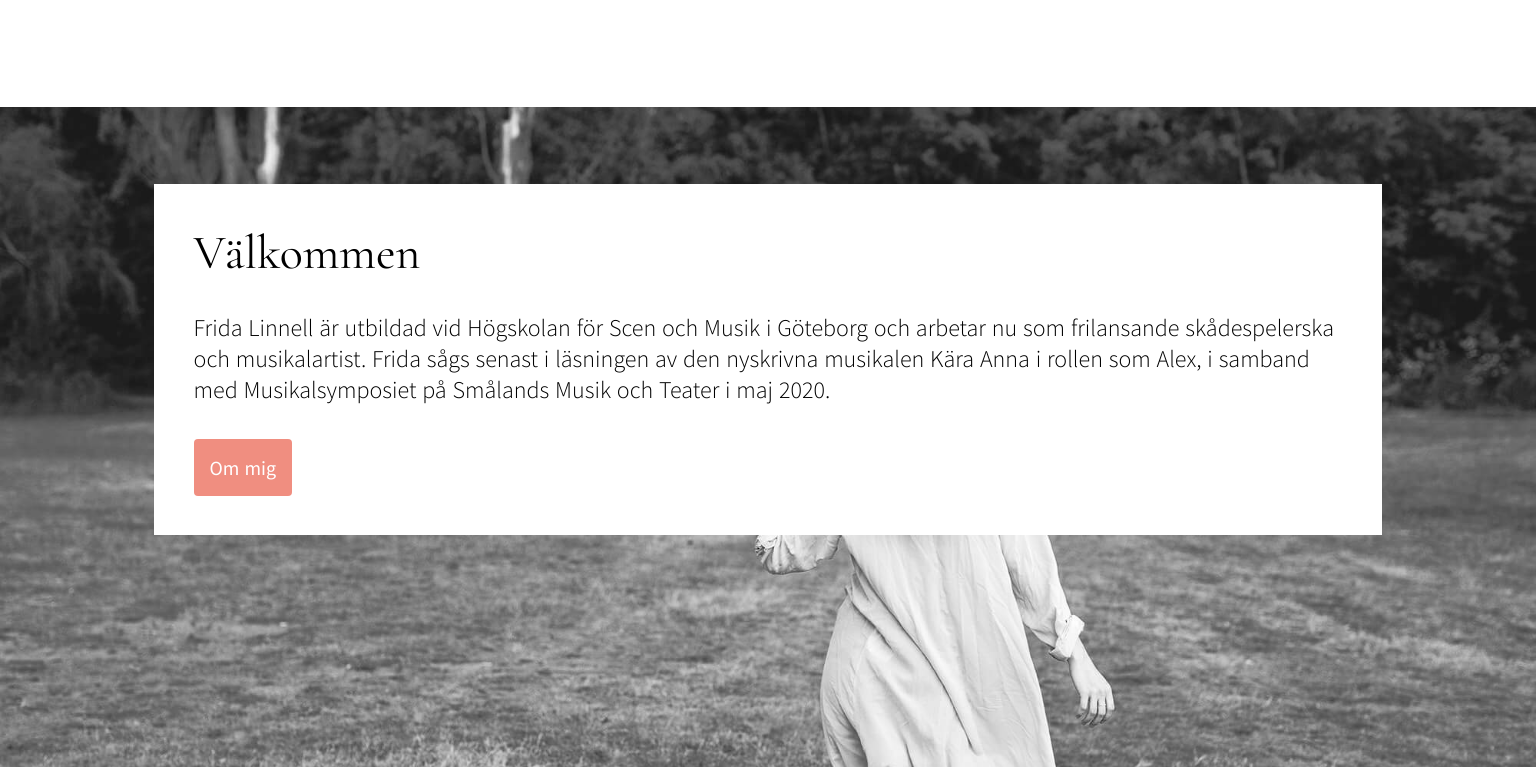
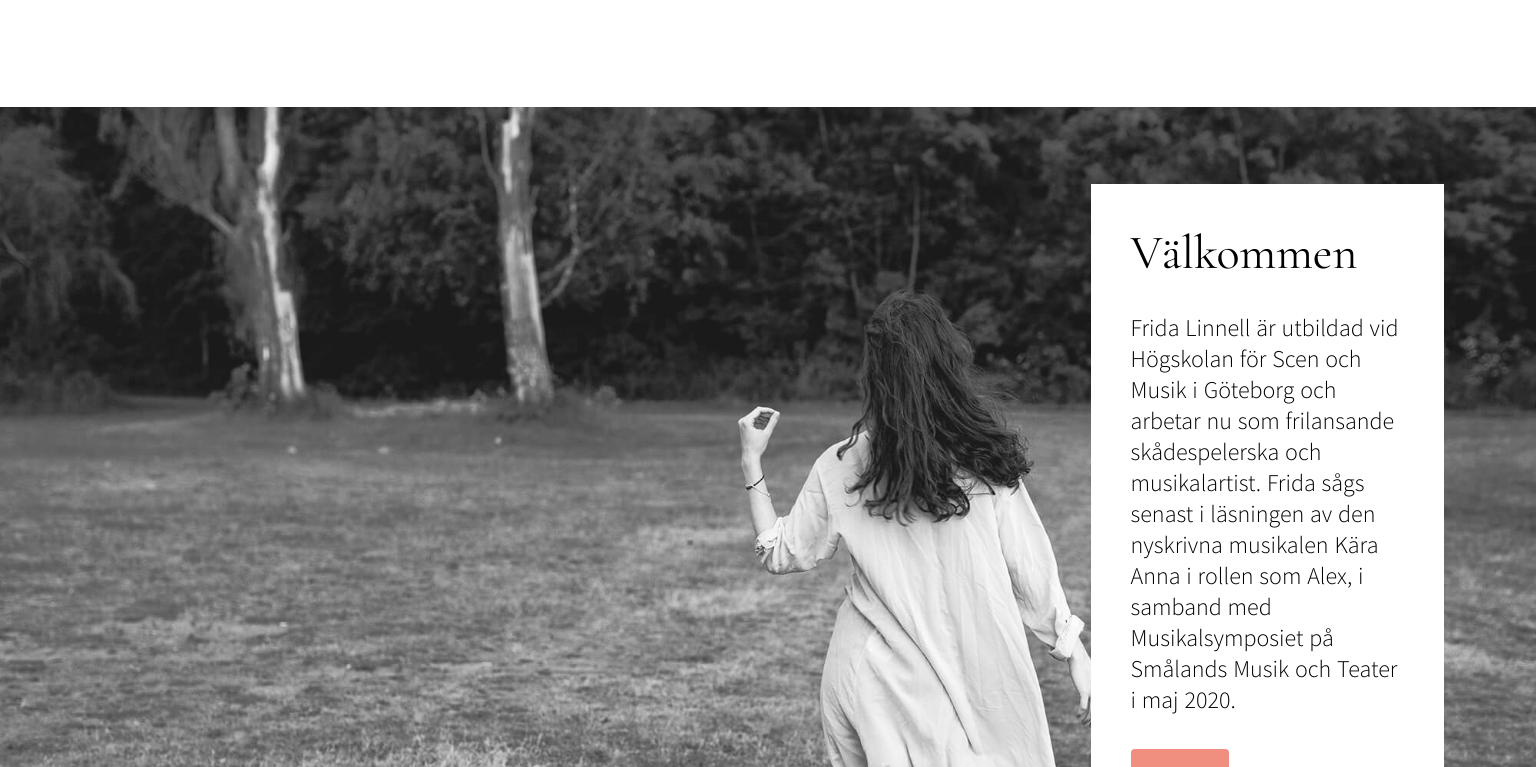
Before and after one commit to kindstrom-solutions/fridalinnell, a Nuxt app: page / in a window 1536 px wide. Shown: the part 957-1724 px from the top of the page. Built offline with nearby package versions, Linux system fonts and the light colour scheme.

Commit message:
Box to the left

```diff
--- a/pages/index.vue
+++ b/pages/index.vue
@@ -59,6 +59,10 @@ export default {}
 
   @media screen and (min-width: 800px) {
     padding: 5vw 10vw 4vw 10vw;
+  }
+
+  @media screen and (min-width: 1400px) {
+    padding: 5vw 6vw 4vw 71%;
   }
 
   .info-box {
```
